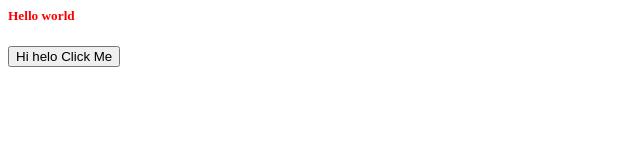
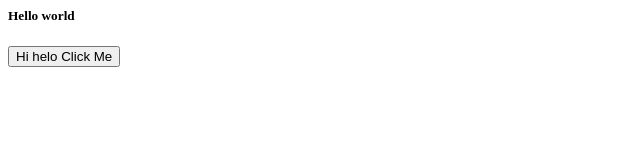
Before and after one commit to AadilVarsh/aadilvarsh.github.io, a plain HTML site: page index.html in a window 1280 px wide. Shown: the full height of the page, 0-640 px from the left. Drawn offline with Linux system fonts and the light colour scheme.

Commit message:
Update index.html

```diff
--- a/index.html
+++ b/index.html
@@ -1,6 +1,6 @@
 <html>
 	<body>
-		<h5 style = "color : red">Hello world</h5>
+		<h5>Hello world</h5>
 		<button href = "https://youtu.be/oHg5SJYRHA0">Hi helo Click Me</button>
 
 	</body>
```
